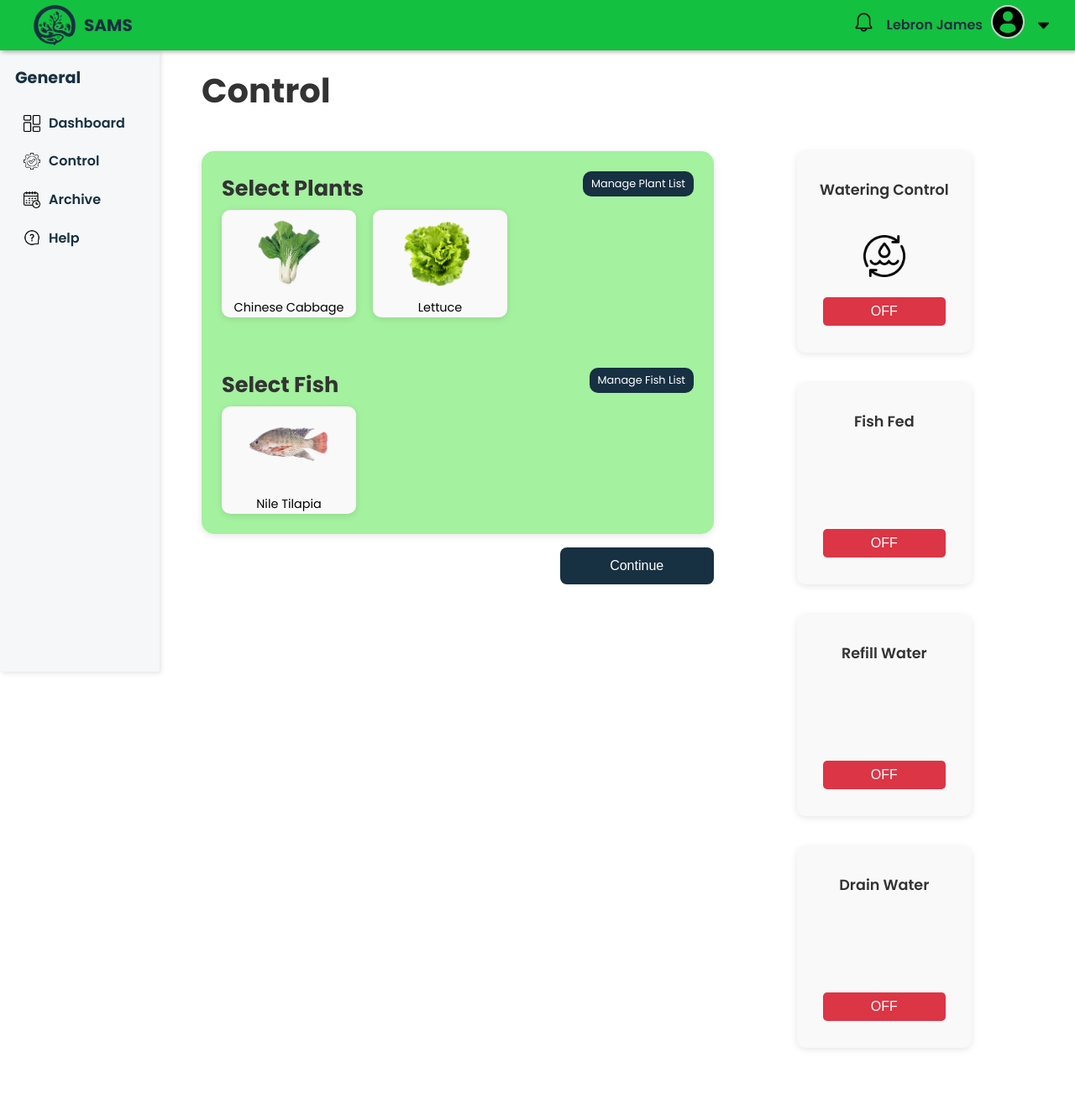
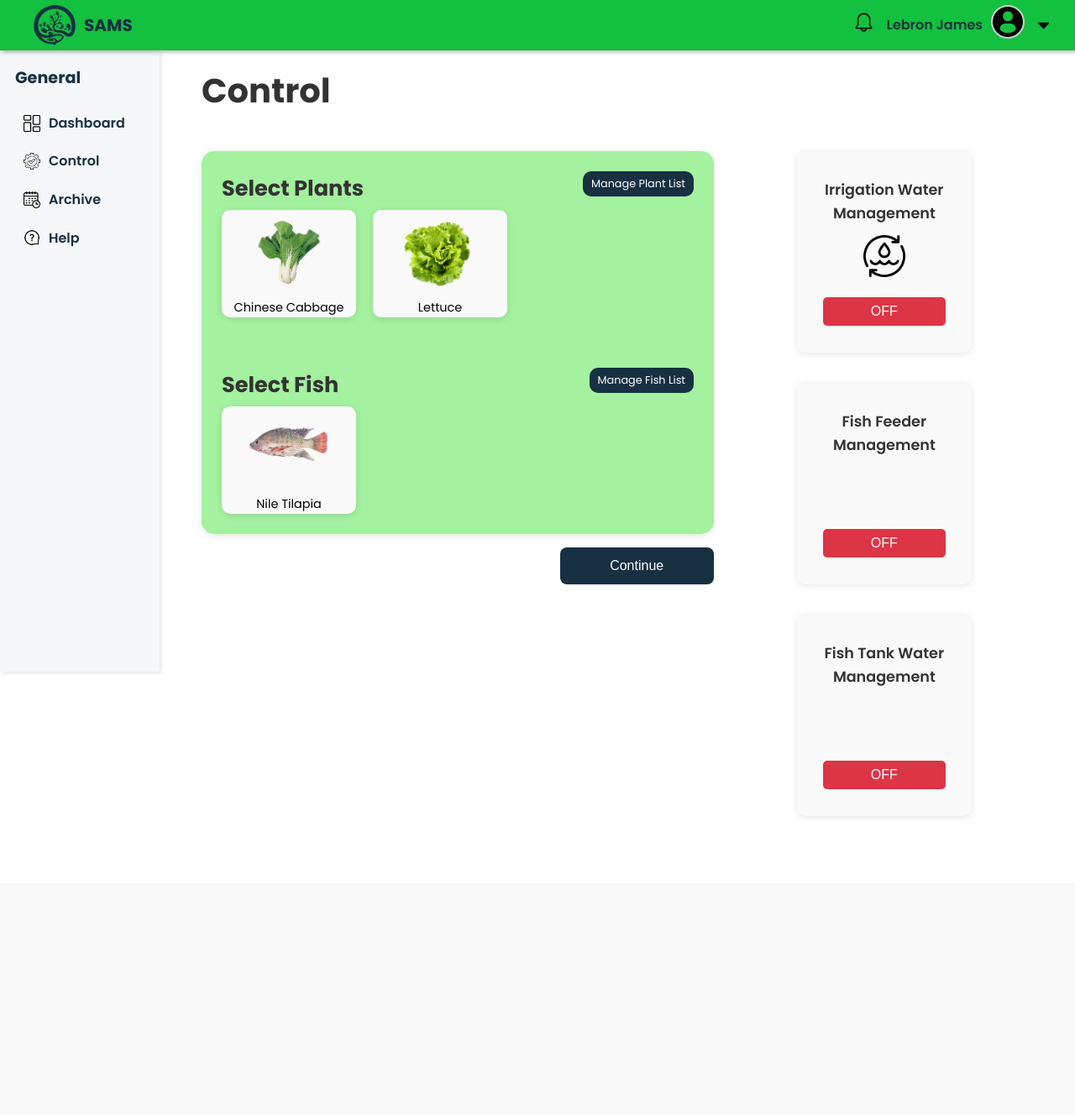
Before and after one commit to Yumegaarux/SAMS, a Flask app: page /control in a window 1280 px wide. Shown: the whole page at 84% size. After the commit the page ends 940 px from the top, so only its background shows below. Run offline with Flask 3, Linux system fonts and the light colour scheme; parts of the project's set-up code (start-up, migrations or seed data) failed here and were passed over.

Commit message:
detached the disposal

```diff
--- a/templates/control.html
+++ b/templates/control.html
@@ -108,7 +108,7 @@
       <div class="button_cards">
         <div class="card">
           <div class="relay">
-            <label for="relay1_btn">Watering Control</label>
+            <label for="relay1_btn">Irrigation Water Management</label>
             <img class="cardImg" src="{{ url_for('static', filename='images/water.png') }}">
             <button id="relay1_btn" class="toggle-btn off" onclick="toggleRelay('relay1')">OFF</button>
           </div>
@@ -116,24 +116,18 @@
 
         <div class="card">
           <div class="relay">
-            <label for="servo_btn">Fish Fed</label>
+            <label for="servo_btn">Fish Feeder Management</label>
             <button id="servo_btn" class="toggle-btn off" onclick="toggleRelay('servo')">OFF</button>
           </div>
         </div>
 
         <div class="card">
           <div class="relay">
-            <label for="relay2_btn">Refill Water</label>
+            <label for="relay2_btn">Fish Tank Water Management</label>
             <button id="relay2_btn" class="toggle-btn off" onclick="toggleRelay('relay2')">OFF</button>
           </div>
         </div>
 
-        <div class="card">
-          <div class="relay">
-            <label for="relay3_btn">Drain Water</label>
-            <button id="relay3_btn" class="toggle-btn off" onclick="toggleRelay('relay3')">OFF</button>
-          </div>
-        </div>
       </div>
     </section>
   </div>
```
